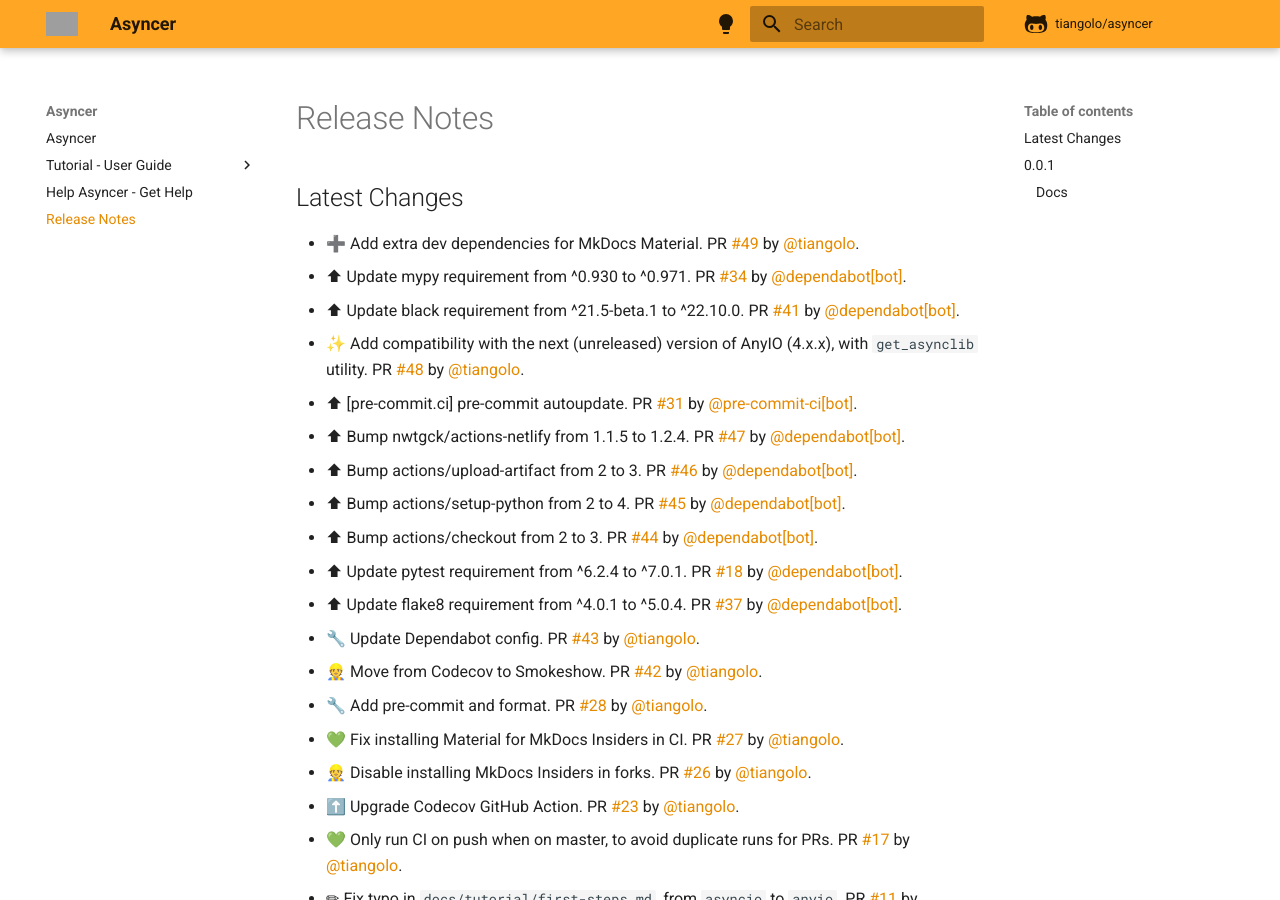
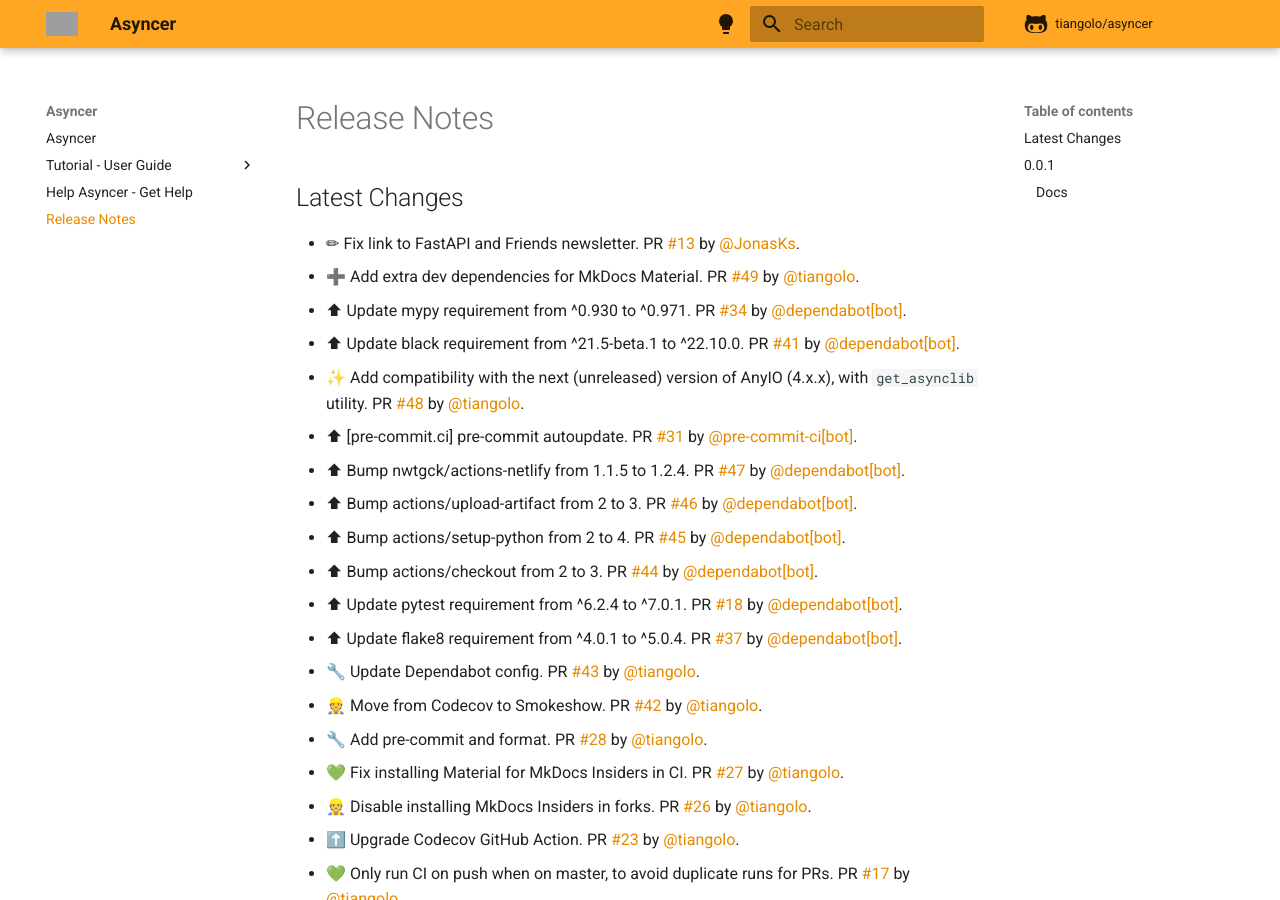
Before and after one commit to fastapi/asyncer, an MkDocs documentation site: the page built from docs/release-notes.md, in a window 1280 px wide and 900 px high. Built offline with MkDocs 1.6.1 and Material for MkDocs 9.7.7, drawn with Linux system fonts in a browser that asks for light colours; comment, search, counter and statistics services are not loaded; grey boxes are pictures that could not be loaded.

Commit message:
📝 Update release notes

```diff
--- a/docs/release-notes.md
+++ b/docs/release-notes.md
@@ -2,6 +2,7 @@
 
 ## Latest Changes
 
+* ✏ Fix link to FastAPI and Friends newsletter. PR [#13](https://github.com/tiangolo/asyncer/pull/13) by [@JonasKs](https://github.com/JonasKs).
 * ➕ Add extra dev dependencies for MkDocs Material. PR [#49](https://github.com/tiangolo/asyncer/pull/49) by [@tiangolo](https://github.com/tiangolo).
 * ⬆ Update mypy requirement from ^0.930 to ^0.971. PR [#34](https://github.com/tiangolo/asyncer/pull/34) by [@dependabot[bot]](https://github.com/apps/dependabot).
 * ⬆ Update black requirement from ^21.5-beta.1 to ^22.10.0. PR [#41](https://github.com/tiangolo/asyncer/pull/41) by [@dependabot[bot]](https://github.com/apps/dependabot).
```
